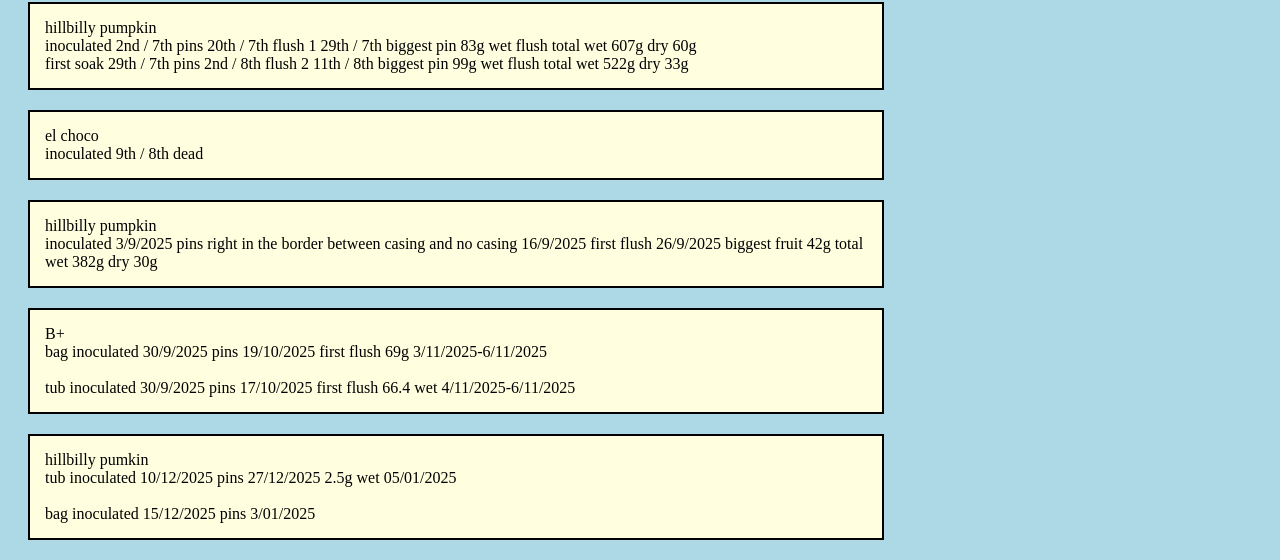
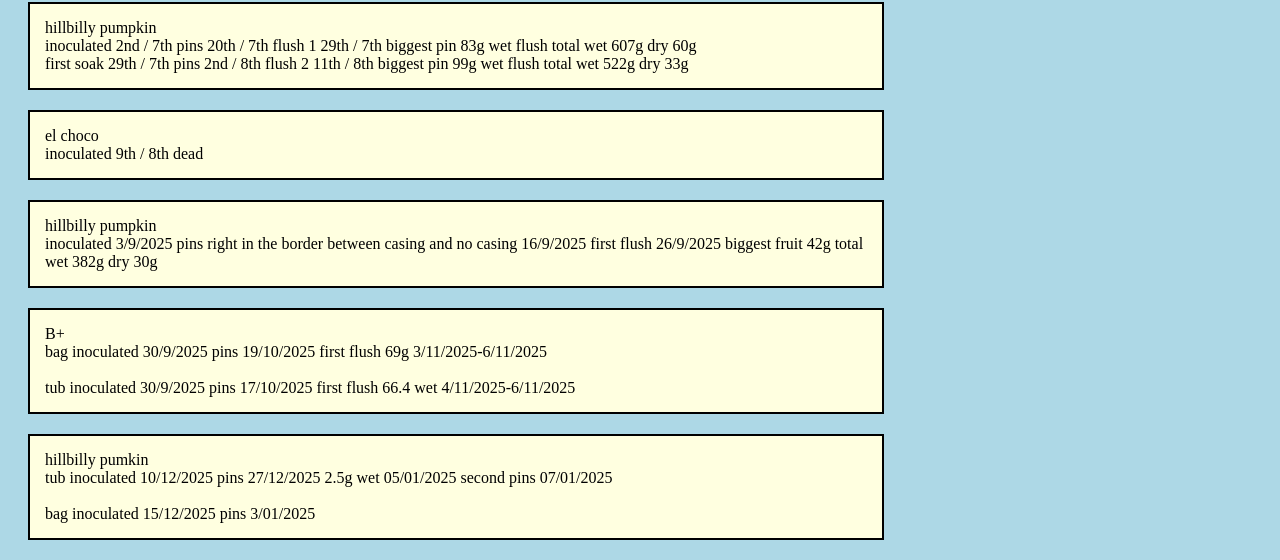
Before and after one commit to mycologybro/mycologybro, a website: page tubs.html in a window 1280 px wide. Shown: the part 335-895 px from the top of the page. Drawn offline with Linux system fonts and the light colour scheme.

Commit message:
Update tubs.html

```diff
--- a/tubs.html
+++ b/tubs.html
@@ -68,7 +68,7 @@
     </div>
   <div class="text-box">
         hillbilly pumkin <br>
-    tub inoculated 10/12/2025 pins 27/12/2025 2.5g wet 05/01/2025<br>
+    tub inoculated 10/12/2025 pins 27/12/2025 2.5g wet 05/01/2025 second pins 07/01/2025<br>
     <br>
     bag inoculated 15/12/2025 pins 3/01/2025
     </div>
```
